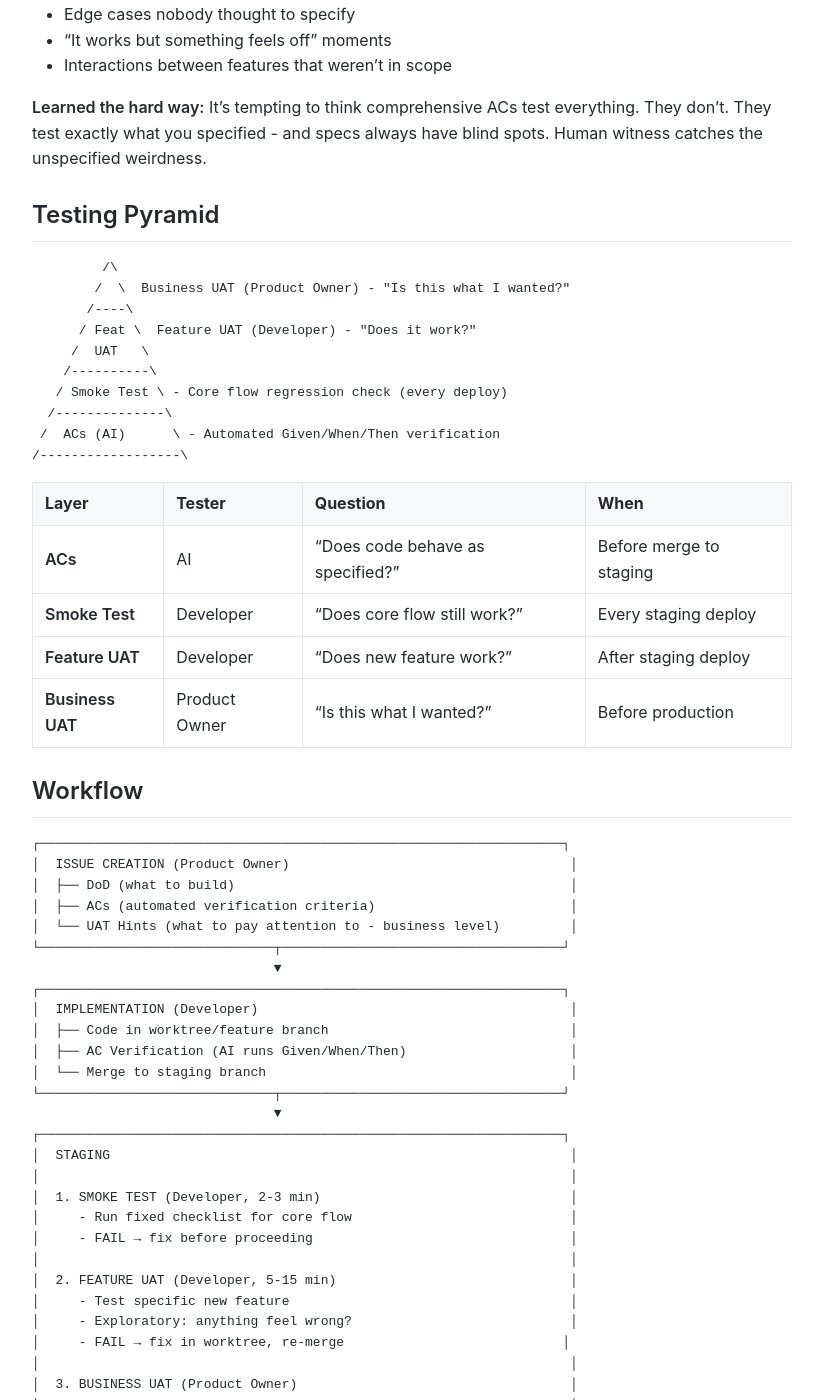
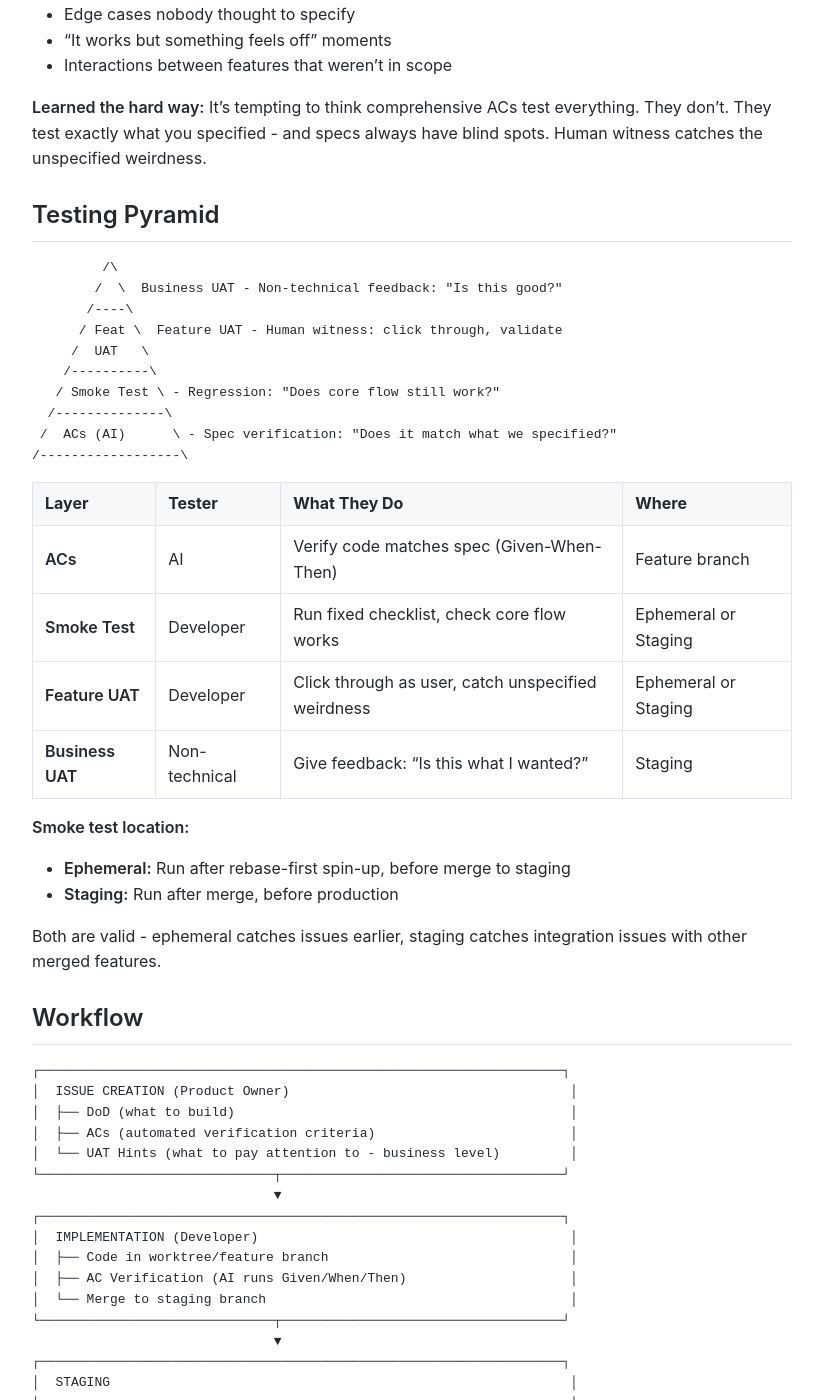
Before and after one commit to MariusWilsch/public-wilsch-ai-pages, a Jekyll site: the page built from global/staging-uat-workflow.md, in a window 1280 px wide and 1400 px high, scrolled down 1857 px. Shown: the whole window, without its empty margins (228-1051 px from the left). Built offline with Jekyll 4.4.1, drawn with Linux system fonts in a browser that asks for light colours; our own code applies the rules of GitHub Pages for plain Markdown files.

Commit message:
Sync from hippocampus 2026-01-18

````diff
--- a/global/staging-uat-workflow.md
+++ b/global/staging-uat-workflow.md
@@ -72,23 +72,29 @@ The spec cannot anticipate:
 
 ```
          /\
-        /  \  Business UAT (Product Owner) - "Is this what I wanted?"
+        /  \  Business UAT - Non-technical feedback: "Is this good?"
        /----\
-      / Feat \  Feature UAT (Developer) - "Does it work?"
+      / Feat \  Feature UAT - Human witness: click through, validate
      /  UAT   \
     /----------\
-   / Smoke Test \ - Core flow regression check (every deploy)
+   / Smoke Test \ - Regression: "Does core flow still work?"
   /--------------\
- /  ACs (AI)      \ - Automated Given/When/Then verification
+ /  ACs (AI)      \ - Spec verification: "Does it match what we specified?"
 /------------------\
 ```
 
-| Layer | Tester | Question | When |
-|-------|--------|----------|------|
-| **ACs** | AI | "Does code behave as specified?" | Before merge to staging |
-| **Smoke Test** | Developer | "Does core flow still work?" | Every staging deploy |
-| **Feature UAT** | Developer | "Does new feature work?" | After staging deploy |
-| **Business UAT** | Product Owner | "Is this what I wanted?" | Before production |
+| Layer | Tester | What They Do | Where |
+|-------|--------|--------------|-------|
+| **ACs** | AI | Verify code matches spec (Given-When-Then) | Feature branch |
+| **Smoke Test** | Developer | Run fixed checklist, check core flow works | Ephemeral or Staging |
+| **Feature UAT** | Developer | Click through as user, catch unspecified weirdness | Ephemeral or Staging |
+| **Business UAT** | Non-technical | Give feedback: "Is this what I wanted?" | Staging |
+
+**Smoke test location:**
+- **Ephemeral:** Run after rebase-first spin-up, before merge to staging
+- **Staging:** Run after merge, before production
+
+Both are valid - ephemeral catches issues earlier, staging catches integration issues with other merged features.
 
 ## Workflow
 
````
